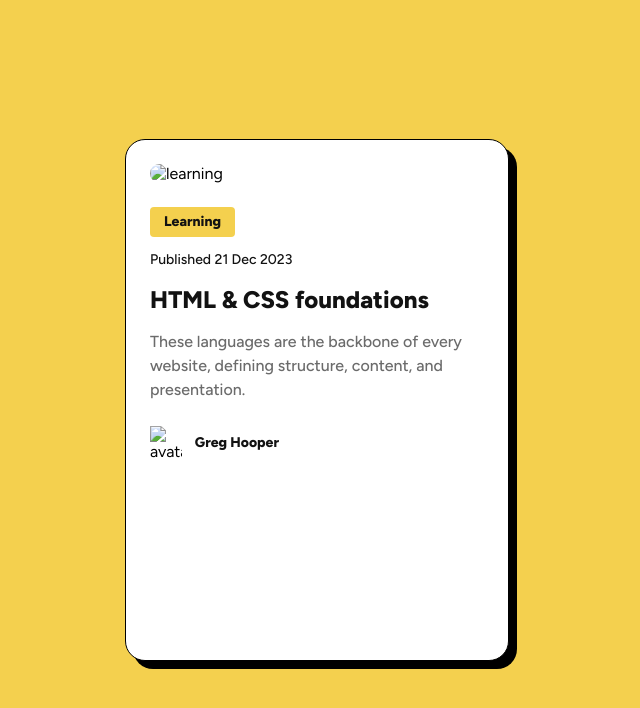
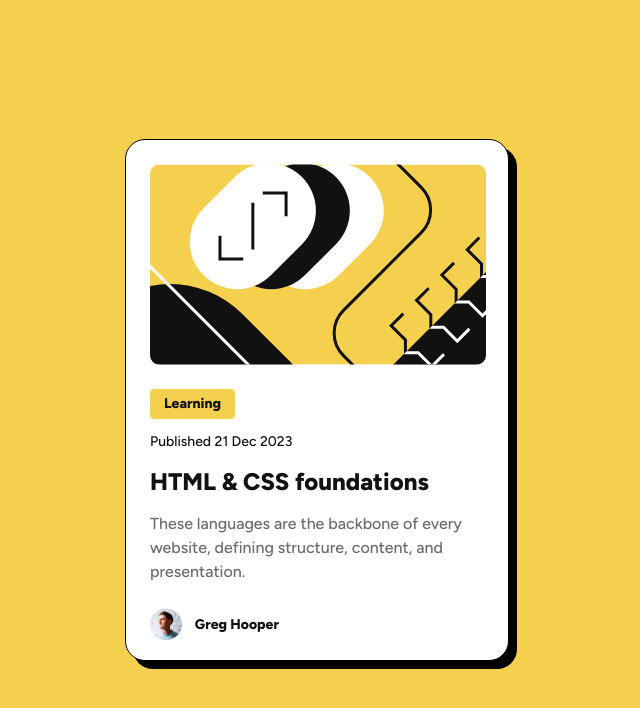
Before and after one commit to Kiara523/blog-preview-card-project, a plain HTML site: page index.html in a window 1280 px wide. Shown: the whole page, without its empty margins (323-963 px from the left). Drawn offline with Linux system fonts and the light colour scheme; the site is published under a folder, as on GitHub Pages, so addresses that start at the root find nothing.

Commit message:
Update style link index.html

```diff
--- a/index.html
+++ b/index.html
@@ -17,7 +17,7 @@
     <div class="card">
 
       <div class="image__box">
-        <img class="image" src="/assets/images/illustration-article.svg" alt="learning" title="frontendmentor">
+        <img class="image" src="assets/images/illustration-article.svg" alt="learning" title="frontendmentor">
       </div>
 
       <section class="article">
@@ -31,7 +31,7 @@
       </section>
 
       <div class="profile">
-        <img src="/assets/images/image-avatar.webp" alt="avatar" title="Avatar" width="65" height="65">
+        <img src="assets/images/image-avatar.webp" alt="avatar" title="Avatar" width="65" height="65">
         <p class="name">Greg Hooper</p>
       </div>
     </div>
```
